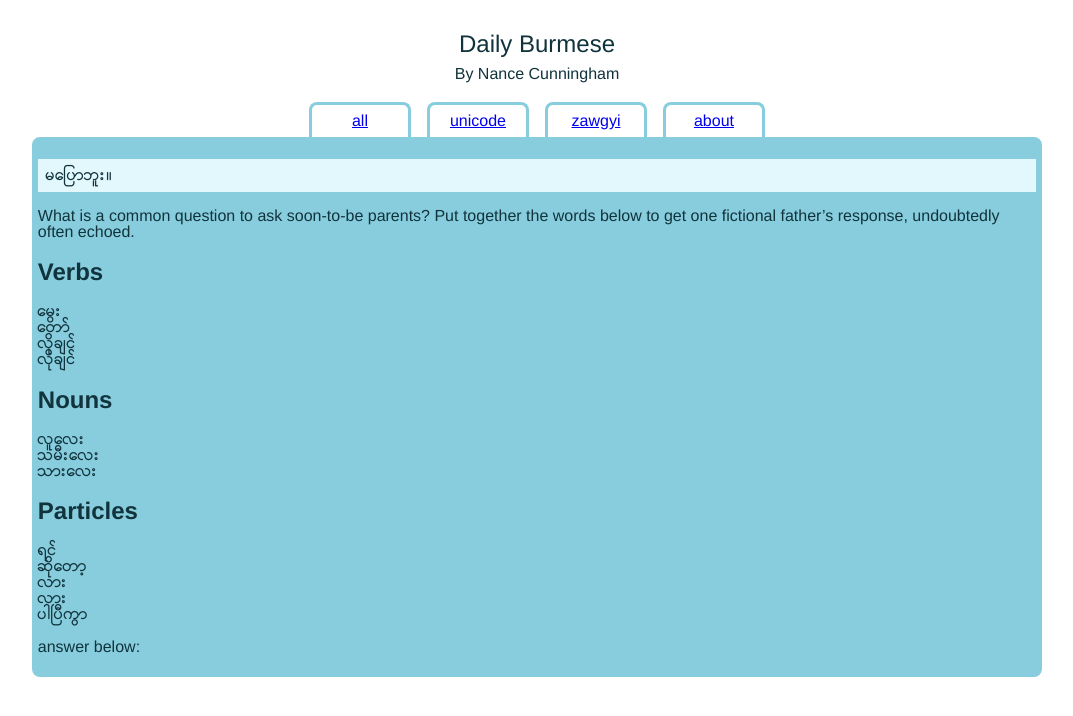
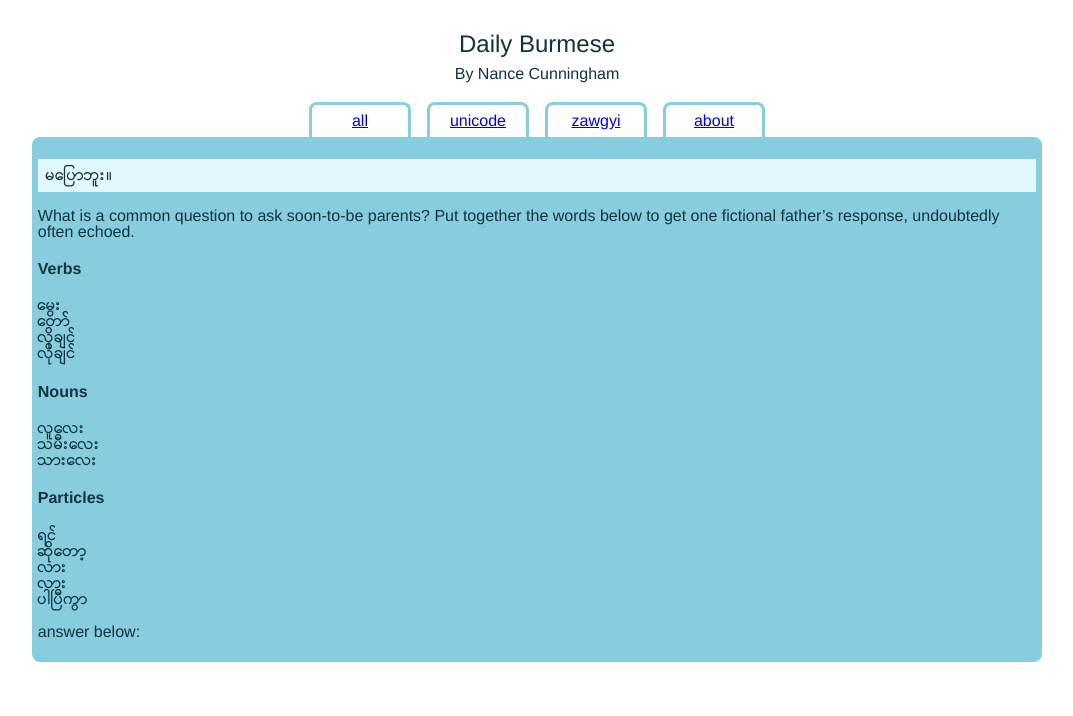
Before and after one commit to qisine/dailyburmese, a Jekyll site: the page built from _posts/unicode/2013-06-29-soon-to-be-parents.md, in a window 1280 px wide. Shown: the top 716 px of the page, without its empty margins (103-1176 px from the left). Built offline with Jekyll 4.4.1, drawn with Linux system fonts in a browser that asks for light colours.

Commit message:
correcting some errors

```diff
--- a/_posts/unicode/2013-06-29-soon-to-be-parents.md
+++ b/_posts/unicode/2013-06-29-soon-to-be-parents.md
@@ -9,7 +9,7 @@ category: unicode
 
 What is a common question to ask soon-to-be parents? Put together the words below to get one fictional father’s response, undoubtedly often echoed.
 
-##Verbs
+####Verbs
 <p class="mm3">
 မွေး<br>
 တော်<br>
@@ -17,14 +17,14 @@ What is a common question to ask soon-to-be parents? Put together the words belo
 လိုချင်
 </p>
 
-##Nouns
+####Nouns
 <p class="mm3">
 လူလေး<br>
 သမီးလေး<br>
 သားလေး
 </p>
 
-##Particles
+####Particles
 <p class="mm3">
 ရင်<br>
 ဆိုတော့<br>
@@ -33,5 +33,5 @@ What is a common question to ask soon-to-be parents? Put together the words belo
 ပါပြီကွာ
 </p>
 
-answer below:
-<span class="mm3 hide-this">သားလေးလိုချင်လား သမီးလေးလိုချင်လားဆိုတော့ လူလေးမွေးရင်တော်ပါပြီကွာ။</span>
+<p>answer below:
+<span class="mm3 hide-this">သားလေးလိုချင်လား သမီးလေးလိုချင်လားဆိုတော့ လူလေးမွေးရင်တော်ပါပြီကွာ။</span></p>
```
Also changed, not shown: _posts/unicode/2013-07-04-plane-crash-4.md (+1 -1 lines).
